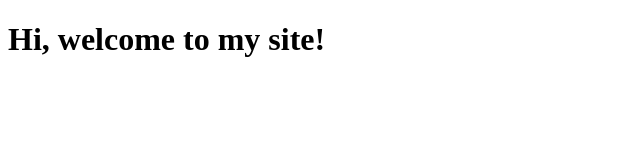
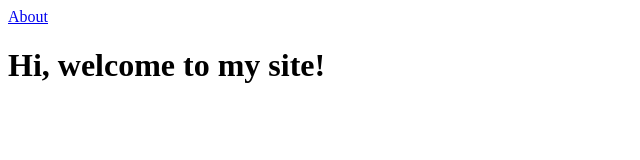
Before and after one commit to surajjayraman/react-gatsby-site, a Gatsby site: page / in a window 1280 px wide. Shown: the whole page, without its empty margins (0-640 px from the left). Built offline with nearby package versions, Linux system fonts and the light colour scheme; Gatsby itself is replaced by a stand-in of ours.

Commit message:
Add a Link component

```diff
--- a/src/pages/index.js
+++ b/src/pages/index.js
@@ -3,7 +3,11 @@ import { Link } from 'gatsby';
 
 const IndexPage = () => {
   return (
-    <h1>Hi, welcome to my site!</h1>
+    <div>
+      <Link to='/about'>About</Link>
+      <h1>Hi, welcome to my site!</h1>
+    </div>
+
   )
 }
 
```
